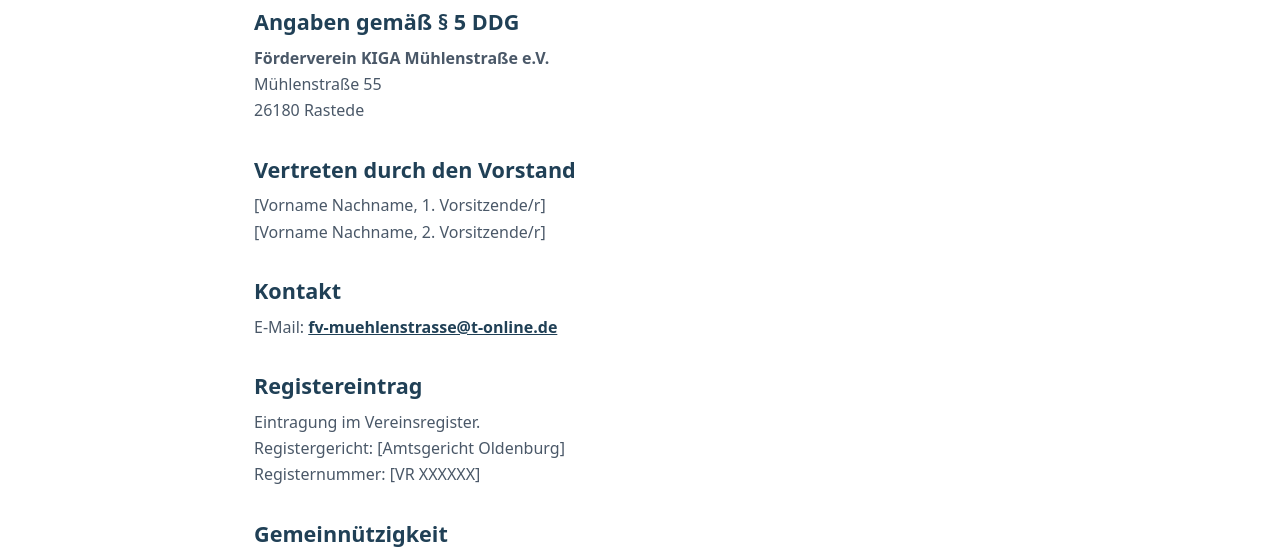
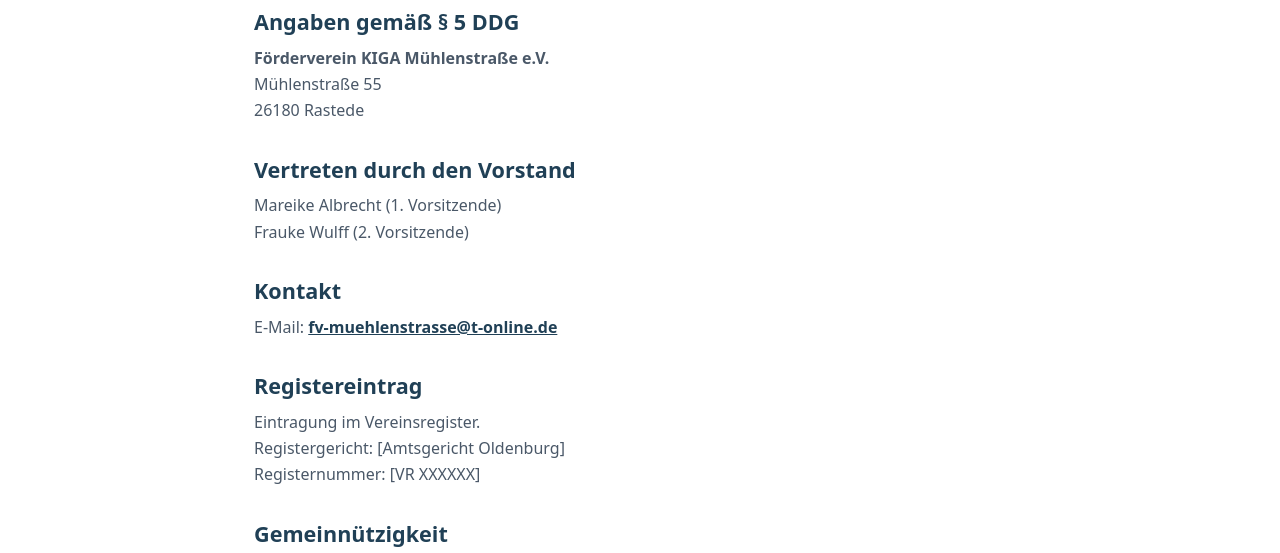
Before and after one commit to kyanwulff-cmyk/fv-muehlenstrasse, a plain HTML site: page impressum.html in a window 1280 px wide. Shown: the part 247-800 px from the top of the page. Drawn offline with Linux system fonts and the light colour scheme.

Commit message:
Update impressum.html

```diff
--- a/impressum.html
+++ b/impressum.html
@@ -4,7 +4,7 @@
   <meta charset="UTF-8">
   <meta name="viewport" content="width=device-width, initial-scale=1.0">
   <title>Impressum – Förderverein KIGA Mühlenstrasse e.V.</title>
-  <link rel="stylesheet" href="style.css">
+  <link rel="stylesheet" href="style.css?v=2">
   <link rel="icon" href="bilder/Favicon_Kiga_muehlenstr-300x300.jpg" type="image/jpeg">
 </head>
 <body>
@@ -40,8 +40,8 @@
 
         <h2>Vertreten durch den Vorstand</h2>
         <p>
-          [Vorname Nachname, 1. Vorsitzende/r]<br>
-          [Vorname Nachname, 2. Vorsitzende/r]
+          Mareike Albrecht (1. Vorsitzende)<br>
+          Frauke Wulff (2. Vorsitzende)
         </p>
 
         <h2>Kontakt</h2>
```
